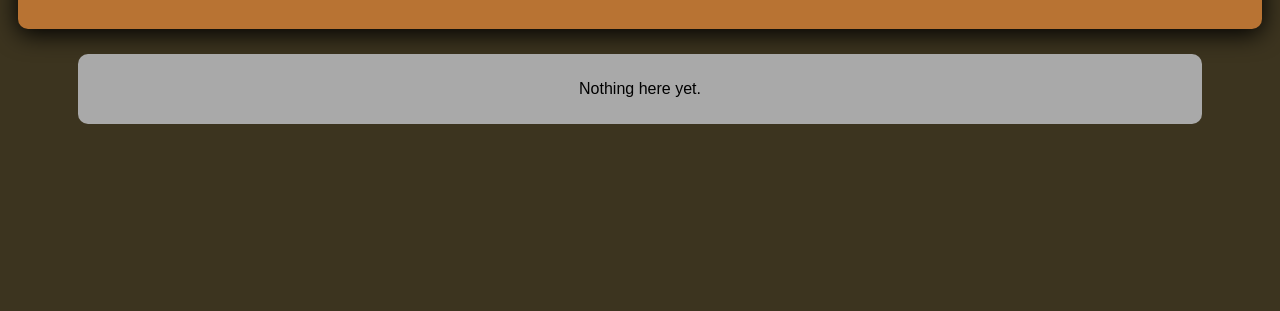
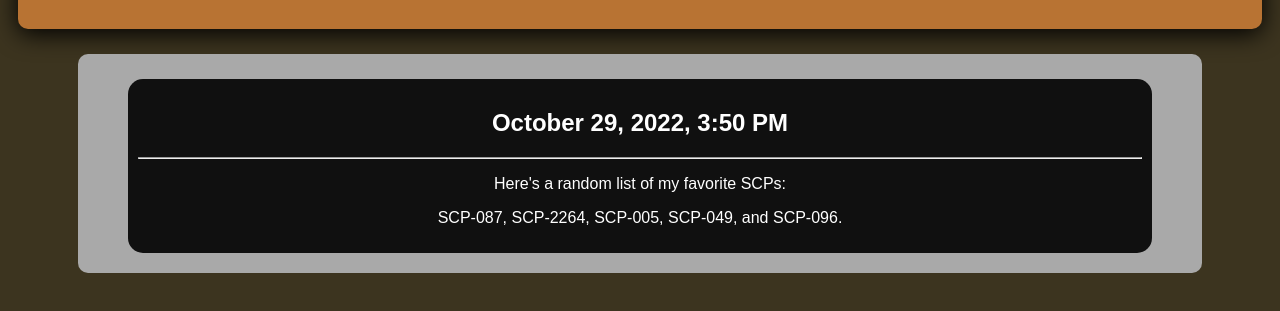
Before and after one commit to jesse-scott-codes/cozycorner, a plain HTML site: page index.html in a window 1280 px wide. Shown: the part 79-390 px from the top of the page. Drawn offline with Linux system fonts and the light colour scheme.

Commit message:
Update #1 to my site.

```diff
--- a/index.html
+++ b/index.html
@@ -39,6 +39,16 @@
                 font-family: Arial;
                 text-align: center;
             }
+
+            #postOne {
+                margin: 15px 40px 10px 40px;
+                padding: 10px 10px 10px 10px;
+                background-color: #101010;
+                border-radius: 15px;
+                color: white;
+                font-family: Arial;
+                text-align: center;
+            }
         </style>
     </head>
     <body>
@@ -46,7 +56,12 @@
             <h1>Jesse's Cozy Corner</h1>
         </div>
         <div id="main">
-            <p>Nothing here yet.</p>
+            <div id="postOne">
+                <h2>October 29, 2022, 3:50 PM</h2>
+                <hr>
+                <p>Here's a random list of my favorite SCPs:</p>
+                <p>SCP-087, SCP-2264, SCP-005, SCP-049, and SCP-096.</p>
+            </div>
         </div>
     </body>
 </html>
```
